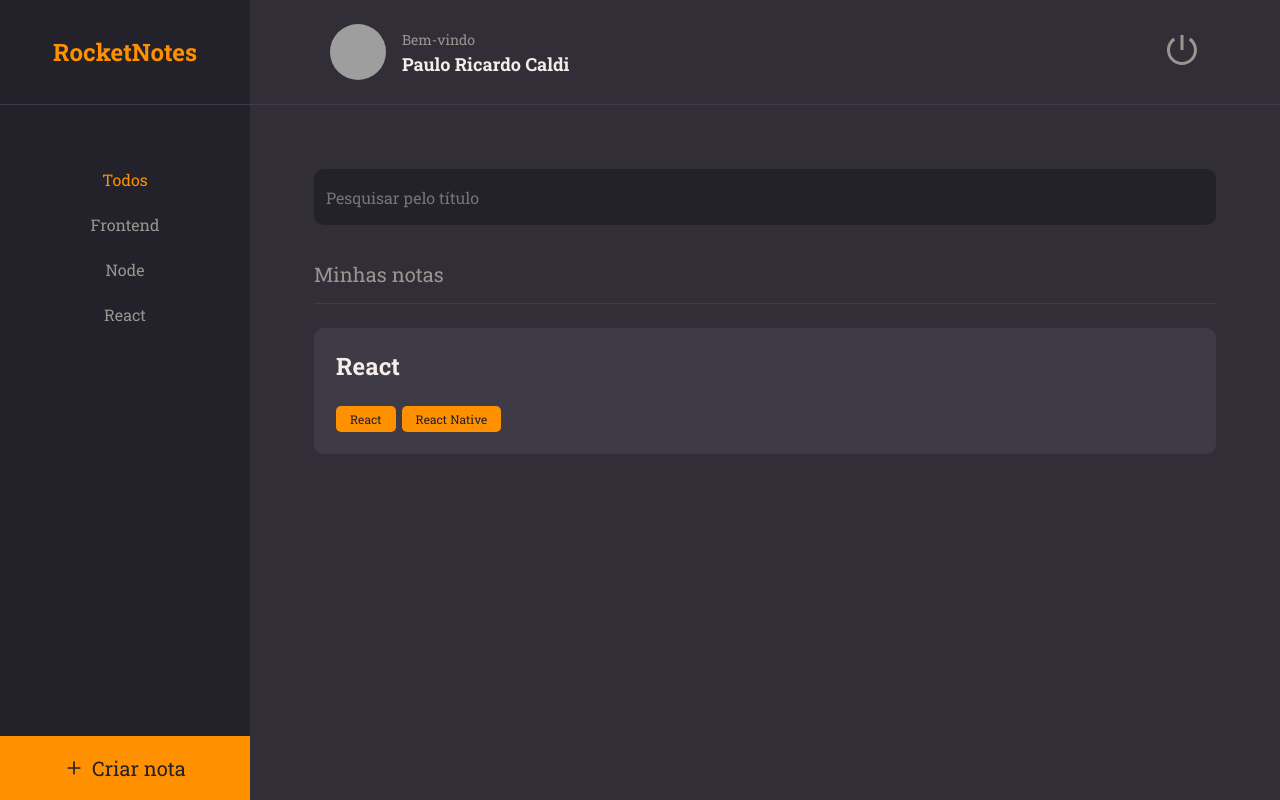
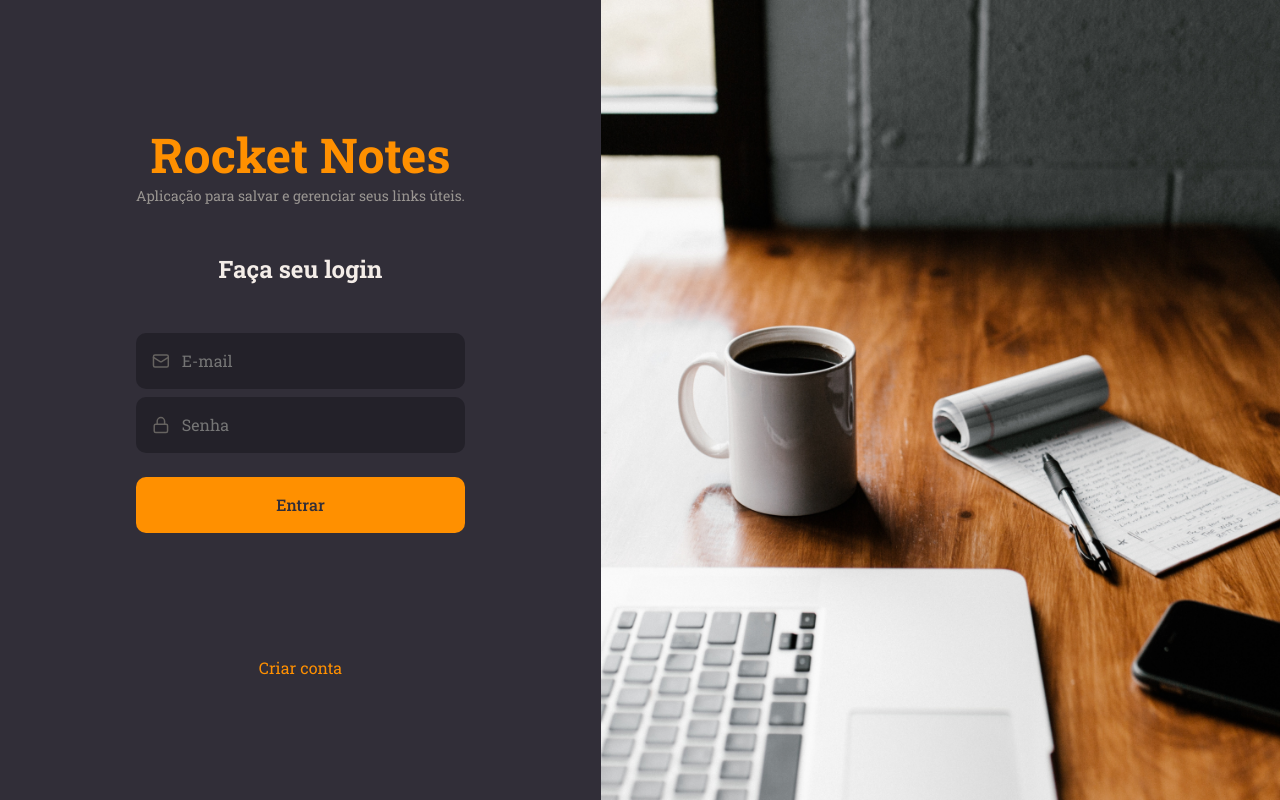
Before and after one commit to pcaldi/rocketNotes, a React (Vite) app: page / in a window 1280 px wide. Built offline with nearby package versions, Linux system fonts and the light colour scheme; grey boxes are pictures that could not be loaded.

Commit message:
Instalando e configurando o axios

```diff
--- a/package.json
+++ b/package.json
@@ -10,6 +10,7 @@
     "preview": "vite preview"
   },
   "dependencies": {
+    "axios": "^1.7.2",
     "react": "^18.3.1",
     "react-dom": "^18.3.1",
     "react-icons": "^5.2.1",
--- a/src/routes/index.jsx
+++ b/src/routes/index.jsx
@@ -1,12 +1,12 @@
 import { BrowserRouter } from "react-router-dom";
 
-import { AppRoutes } from "./app.routes";
-/* import { AuthRoutes } from "./auth.routes"; */
+/* import { AppRoutes } from "./app.routes"; */
+import { AuthRoutes } from "./auth.routes";
 
 export function Routes() {
   return (
     <BrowserRouter>
-      <AppRoutes />
+      <AuthRoutes />
       {/*  <AuthRoutes /> */}
     </BrowserRouter>
   )
--- /dev/null
+++ b/src/services/api.js
@@ -0,0 +1,5 @@
+import axios from "axios";
+
+export const api = axios.create({
+  baseURL: "http://localhost:3333"
+});
```
Also changed, not shown: 1 other file (tests, documents, lock files or other folders).
